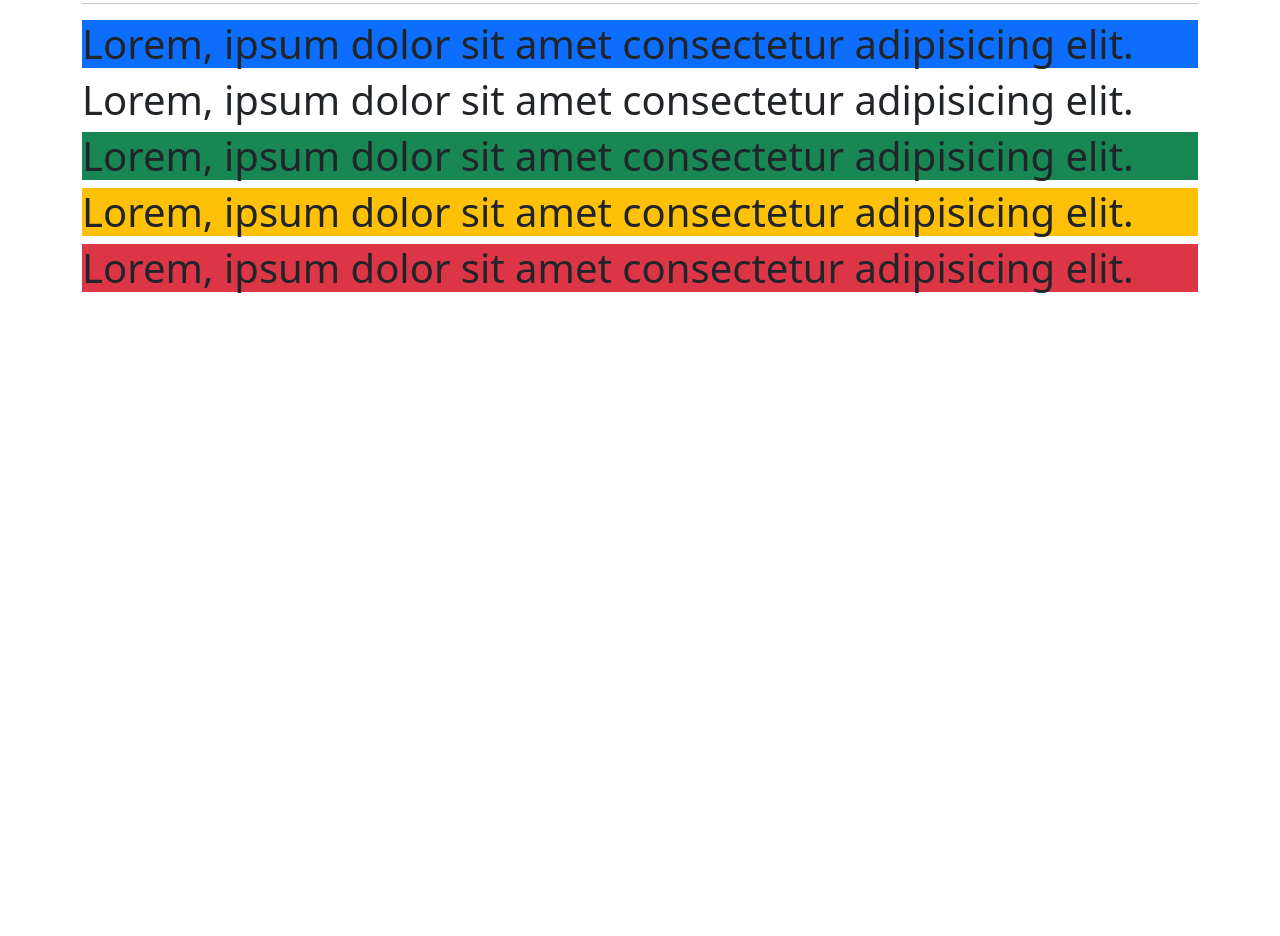
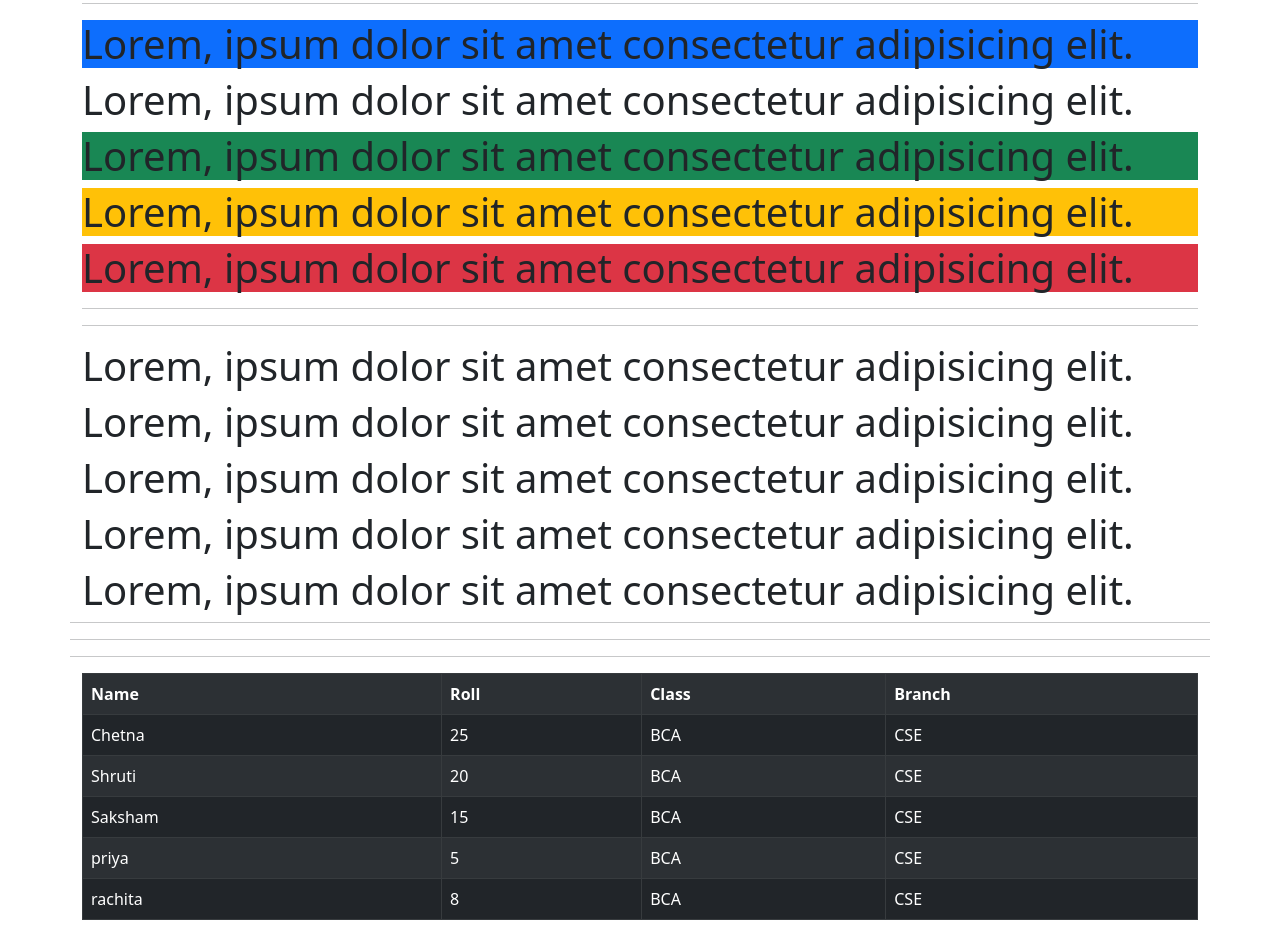
Before and after one commit to chetnagambhir/Basic-Bootstrap, a plain HTML site: page index.html in a window 1280 px wide. Shown: the part 6694-7630 px from the top of the page. Before the commit the page ends 6994 px from the top, so only its background shows below. Drawn offline with Linux system fonts and the light colour scheme.

Commit message:
Bootstrap table practice

```diff
--- a/index.html
+++ b/index.html
@@ -199,10 +199,56 @@
             <h1 class="bg-success">Lorem, ipsum dolor sit amet consectetur adipisicing elit.</h1>
             <h1 class="bg-warning">Lorem, ipsum dolor sit amet consectetur adipisicing elit.</h1>
             <h1 class="bg-danger">Lorem, ipsum dolor sit amet consectetur adipisicing elit.</h1>
-
-
-
+            <hr>
+            <hr>
+            <h1 class="text-bg-primary">Lorem, ipsum dolor sit amet consectetur adipisicing elit.</h1>
+            <h1 class="text-bg-secondar">Lorem, ipsum dolor sit amet consectetur adipisicing elit.</h1>
+            <h1 class="text-bg-success">Lorem, ipsum dolor sit amet consectetur adipisicing elit.</h1>
+            <h1 class="text-bg-warning">Lorem, ipsum dolor sit amet consectetur adipisicing elit.</h1>
+            <h1 class="text-bg-danger">Lorem, ipsum dolor sit amet consectetur adipisicing elit.</h1>
         </div>
-
+        <hr>
+        <hr>
+        <hr>
+        <div class="container">
+            <table class="table table-bordered table-hover table-striped table-dark table-responsive-sm">
+                <tr>
+                    <th>Name</th>
+                    <th>Roll</th>
+                    <th>Class</th>
+                    <th>Branch</th>
+                </tr>
+                <tr>
+                    <td>Chetna</td>
+                    <td>25</td>
+                    <td>BCA</td>
+                    <td>CSE</td>
+                </tr>
+                <tr>
+                    <td>Shruti</td>
+                    <td>20</td>
+                    <td>BCA</td>
+                    <td>CSE</td>
+                </tr>
+                <tr>
+                    <td>Saksham</td>
+                    <td>15</td>
+                    <td>BCA</td>
+                    <td>CSE</td>
+                </tr>
+                <tr>
+                    <td>priya</td>
+                    <td>5</td>
+                    <td>BCA</td>
+                    <td>CSE</td>
+                </tr>
+                <tr>
+                    <td>rachita</td>
+                    <td>8</td>
+                    <td>BCA</td>
+                    <td>CSE</td>
+                </tr>
+            </table>
+        </div>
 </body>
 </html>
```
